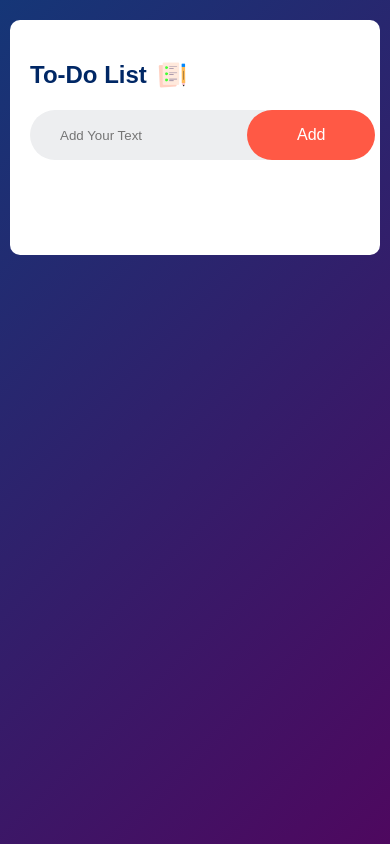
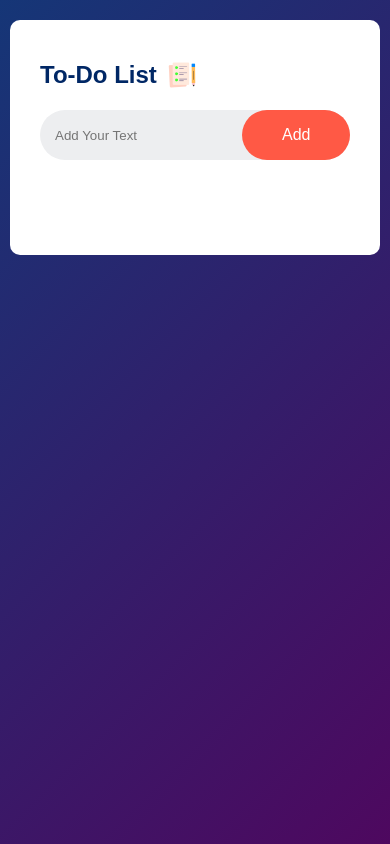
Before and after one commit to Aryantaliyan/to-do-live, a plain HTML site: page index.html in a window 390 px wide. Drawn offline with Linux system fonts and the light colour scheme.

Commit message:
Update style.css

```diff
--- a/style.css
+++ b/style.css
@@ -114,14 +114,14 @@ ul li span:hover{
 }
 
 @media screen and (max-width: 768px){
-    .todo-app{
-        padding: 40px 20px 70px;
+    .row{
+        padding-left: 5px;
     }
-    ul li{
-        font-size: 16px;
-    }
-    ul li span{
-        font-size: 20px;
+    button{
+        padding: 16px 40px;
     }
 
 }
+    }
+
+}
```
